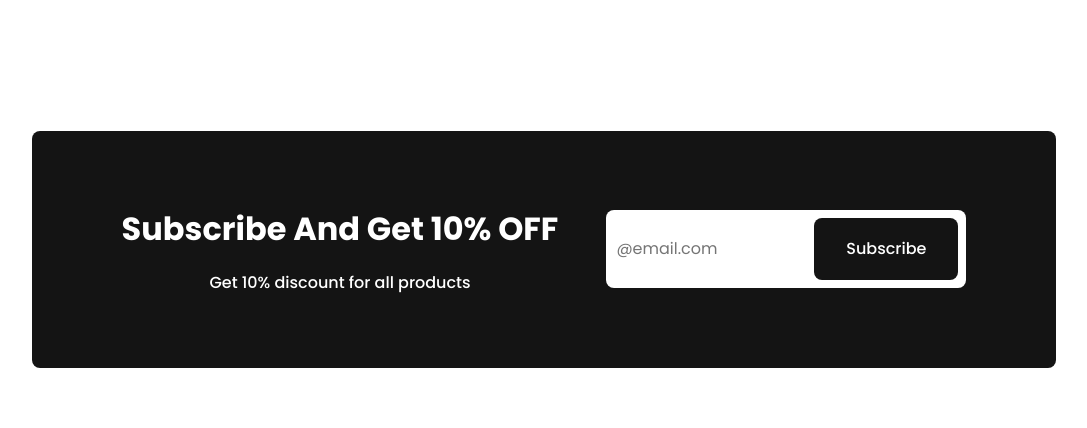
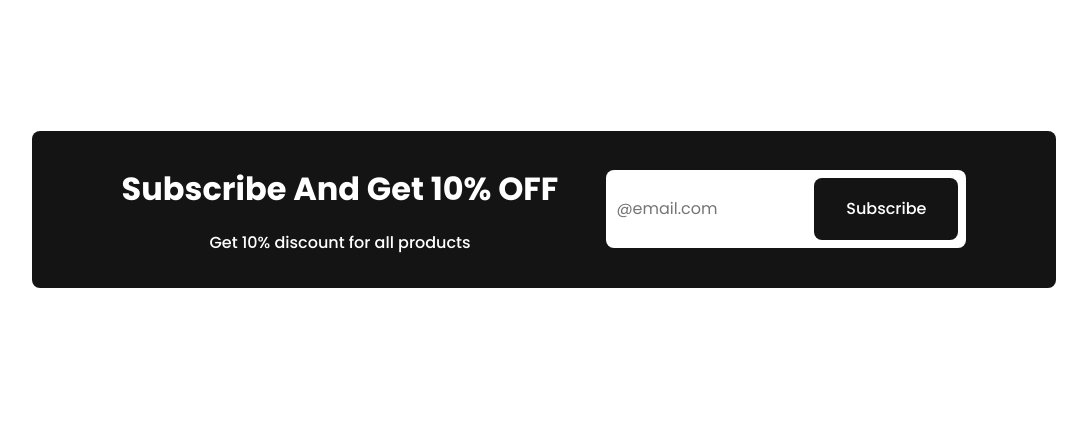
Before and after one commit to abdelrahmannabeel/Luffy-Sneakers, a plain HTML site: page index.html in a window 1280 px wide. Shown: the part 3780-4208 px from the top of the page, without its empty margins (96-1183 px from the left). Drawn offline with nearby package versions, Linux system fonts and the light colour scheme.

Commit message:
fix newsletter section

```diff
--- a/assets/css/main.css
+++ b/assets/css/main.css
@@ -510,7 +510,7 @@ img {
 .newsletter__container {
   background-color: var(--dark-color);
   color: var(--white-color);
-  padding: 2rem 0.5rem;
+  padding: 2rem 2.5rem;
   text-align: center;
   border-radius: 0.5rem;
   -webkit-border-radius: 0.5rem;
@@ -640,11 +640,12 @@ img {
     right: 0;
     left: -3rem;
   }
+}
+@media screen and (min-width: 1020px) {
   .newsletter__container {
     grid-template-columns: max-content max-content;
     justify-content: center;
     align-items: center;
-    padding: 4.5rem 2rem;
     column-gap: 3rem;
   }
   .newsletter__description {
```
